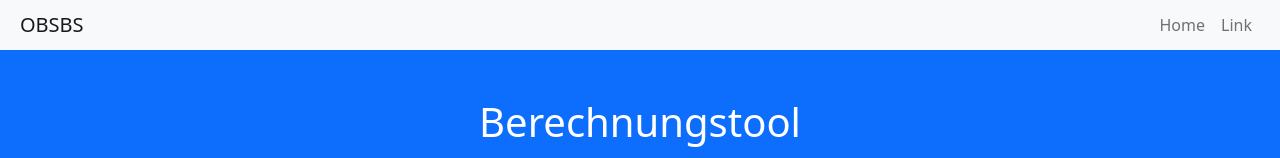
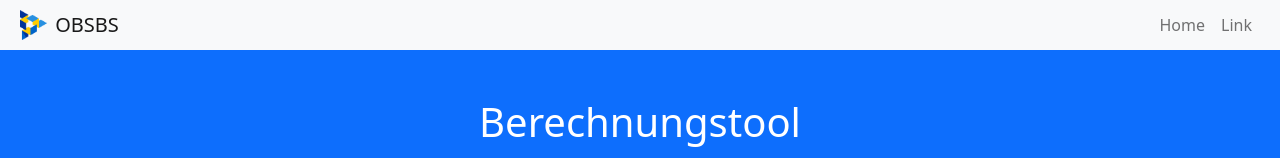
Before and after one commit to lucaspalomodevelop/bewertungstool-forntend, a plain HTML site: page home/index.html in a window 1280 px wide. Shown: the top 158 px of the page. Drawn offline with nearby package versions, Linux system fonts and the light colour scheme.

Commit message:
add obsbs_Logo

```diff
--- a/home/index.html
+++ b/home/index.html
@@ -21,7 +21,10 @@
     <body>
         <!-- Navbar -->
         <nav class="navbar navbar-expand-lg navbar-light bg-light">
-            <a class="navbar-brand" href="#">OBSBS</a>
+            <a class="navbar-brand" href="#">
+                <img src="../assets/obsbs_logo.png" width="30" height="30" class="d-inline-block align-top" alt="">
+                OBSBS
+            </a>
             <button class="navbar-toggler" type="button" data-toggle="collapse" data-target="#navbarSupportedContent" aria-controls="navbarSupportedContent" aria-expanded="false" aria-label="Toggle navigation">
               <span class="navbar-toggler-icon"></span>
             </button>
```
Also changed, not shown: assets/obsbs_logo.png (added).
